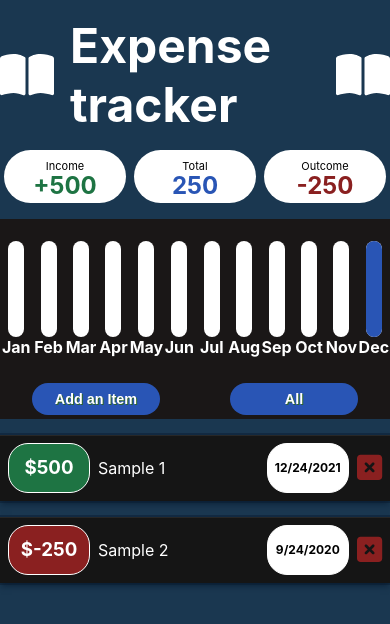
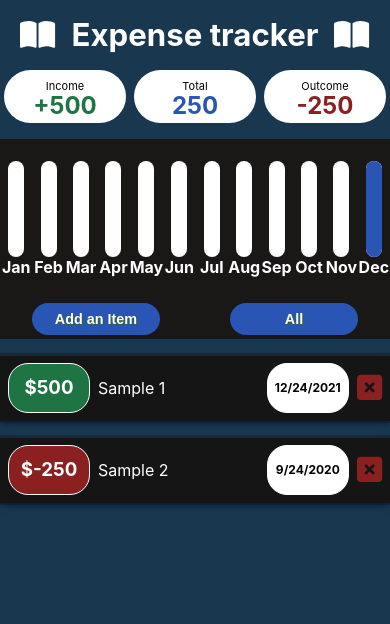
Before and after one commit to ericd33/ReactExpenseTracker, a React (Create React App) app: page / in a window 390 px wide. Shown: the top 624 px of the page. Built offline with nearby package versions, Linux system fonts and the light colour scheme.

Commit message:
Update Banner.css

```diff
--- a/src/UI/Banner.css
+++ b/src/UI/Banner.css
@@ -20,6 +20,6 @@
 
 @media only screen and (max-width:640px) {
     .banner__wrap {
-        font-size:4 vw;
+        font-size:4vw;
     }
 }
```
